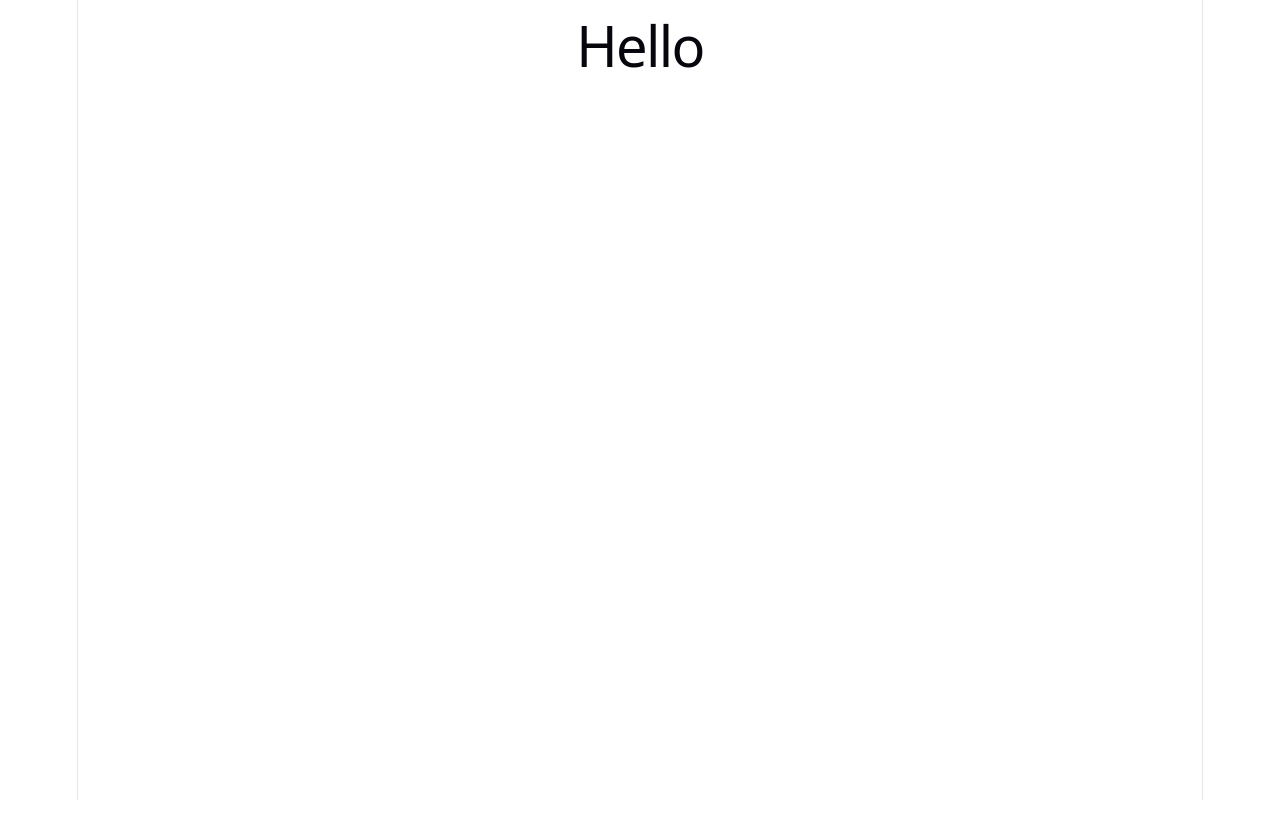
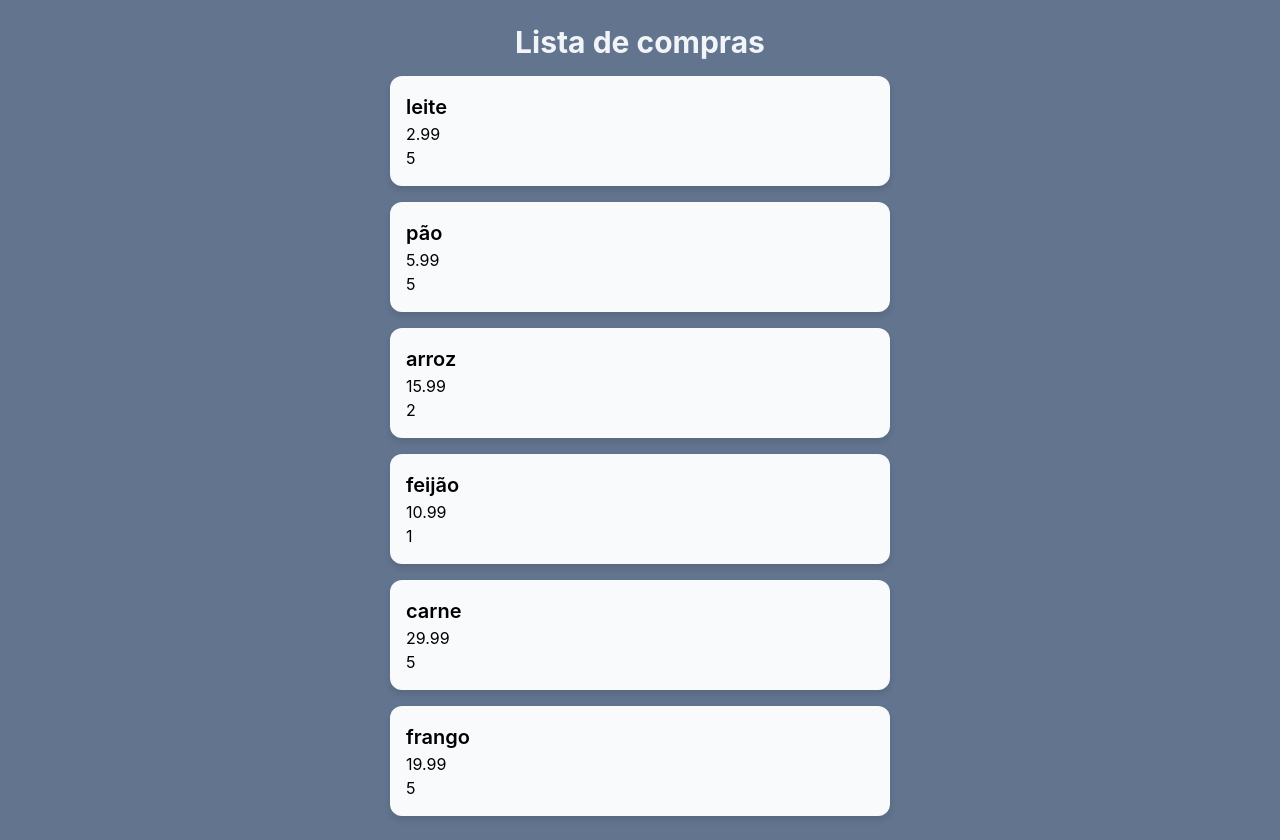
Before and after one commit to Lipe-meira/lista-mercado, a React (Vite) app: page / in a window 1280 px wide. Before the commit the page ends 800 px from the top, so only its background shows below. Built offline with nearby package versions, Linux system fonts and the light colour scheme.

Commit message:
feat: exibe lista inicial de compras

```diff
--- a/package.json
+++ b/package.json
@@ -24,6 +24,7 @@
     "eslint-plugin-react-hooks": "^7.1.1",
     "eslint-plugin-react-refresh": "^0.5.3",
     "globals": "^17.6.0",
+    "prettier": "^3.8.4",
     "vite": "^8.1.0"
   }
 }
--- a/src/App.jsx
+++ b/src/App.jsx
@@ -1,8 +1,52 @@
 import { useState } from "react";
-import "./App.css";
+import Compras from "./components/listaCompras/Compras";
 
 function App() {
-  return <h1>Hello</h1>
+                  //implementar depois
+  const [compras, _setCompras] = useState([
+      {
+        nome: "leite",
+        valor: 2.99,
+        quantidade: 5,
+      },
+      {
+        nome: "pão",
+        valor: 5.99,
+        quantidade: 5,
+      },
+      {
+        nome: "arroz",
+        valor: 15.99,
+        quantidade: 2,
+      },
+      {
+        nome: "feijão",
+        valor: 10.99,
+        quantidade: 1,
+      },
+      {
+        nome: "carne",
+        valor: 29.99,
+        quantidade: 5,
+      },
+      {
+        nome: "frango",
+        valor: 19.99,
+        quantidade: 5,
+      },
+
+  ]);
+
+  return (
+    <div className="w-full min-h-screen bg-slate-500 flex justify-center p-6">
+      <div className="w-full max-w-[500px] space-y-4">
+        <h1 className="text-3xl text-slate-100 font-bold text-center">
+          Lista de compras
+        </h1>
+        <Compras compras={compras} />
+      </div>
+    </div>
+  );
 }
 
 export default App;
--- a/src/components/Compras.jsx
+++ /dev/null
@@ -1,9 +0,0 @@
-
-
-function Compras() {
-    return (
-        <h1></h1>
-    )
-}
-
-export default Compras
--- /dev/null
+++ b/src/components/listaCompras/Compras.css
@@ -0,0 +1,18 @@
+.lista-compras {
+  display: flex;
+  flex-direction: column;
+  gap: 16px;
+}
+
+.card-compra {
+  padding: 16px;
+  border-radius: 12px;
+  background: #f8fafc;
+  box-shadow: 0 4px 6px #0000001a;
+}
+
+.nome-compra {
+  color: #000;
+  font-size: 20px;
+  font-weight: 600;
+}
--- /dev/null
+++ b/src/components/listaCompras/Compras.jsx
@@ -0,0 +1,17 @@
+import "./Compras.css";
+
+function Compras(props) {
+  return (
+    <div className="lista-compras">
+      {props.compras.map((compra) => (
+        <div key={compra.nome} className="card-compra">
+          <p className="nome-compra">{compra.nome}</p>
+          <p>{compra.valor}</p>
+          <p>{compra.quantidade}</p>
+        </div>
+      ))}
+    </div>
+  );
+}
+
+export default Compras;
--- a/src/index.css
+++ b/src/index.css
@@ -1,111 +1,5 @@
-:root {
-  --text: #6b6375;
-  --text-h: #08060d;
-  --bg: #fff;
-  --border: #e5e4e7;
-  --code-bg: #f4f3ec;
-  --accent: #aa3bff;
-  --accent-bg: rgba(170, 59, 255, 0.1);
-  --accent-border: rgba(170, 59, 255, 0.5);
-  --social-bg: rgba(244, 243, 236, 0.5);
-  --shadow:
-    rgba(0, 0, 0, 0.1) 0 10px 15px -3px, rgba(0, 0, 0, 0.05) 0 4px 6px -2px;
+@import "tailwindcss";
 
-  --sans: system-ui, 'Segoe UI', Roboto, sans-serif;
-  --heading: system-ui, 'Segoe UI', Roboto, sans-serif;
-  --mono: ui-monospace, Consolas, monospace;
-
-  font: 18px/145% var(--sans);
-  letter-spacing: 0.18px;
-  color-scheme: light dark;
-  color: var(--text);
-  background: var(--bg);
-  font-synthesis: none;
-  text-rendering: optimizeLegibility;
-  -webkit-font-smoothing: antialiased;
-  -moz-osx-font-smoothing: grayscale;
-
-  @media (max-width: 1024px) {
-    font-size: 16px;
-  }
+.compras p {
+  text-align: center;
 }
-
-@media (prefers-color-scheme: dark) {
-  :root {
-    --text: #9ca3af;
-    --text-h: #f3f4f6;
-    --bg: #16171d;
-    --border: #2e303a;
-    --code-bg: #1f2028;
-    --accent: #c084fc;
-    --accent-bg: rgba(192, 132, 252, 0.15);
-    --accent-border: rgba(192, 132, 252, 0.5);
-    --social-bg: rgba(47, 48, 58, 0.5);
-    --shadow:
-      rgba(0, 0, 0, 0.4) 0 10px 15px -3px, rgba(0, 0, 0, 0.25) 0 4px 6px -2px;
-  }
-
-  #social .button-icon {
-    filter: invert(1) brightness(2);
-  }
-}
-
-body {
-  margin: 0;
-}
-
-#root {
-  width: 1126px;
-  max-width: 100%;
-  margin: 0 auto;
-  text-align: center;
-  border-inline: 1px solid var(--border);
-  min-height: 100svh;
-  display: flex;
-  flex-direction: column;
-  box-sizing: border-box;
-}
-
-h1,
-h2 {
-  font-family: var(--heading);
-  font-weight: 500;
-  color: var(--text-h);
-}
-
-h1 {
-  font-size: 56px;
-  letter-spacing: -1.68px;
-  margin: 32px 0;
-  @media (max-width: 1024px) {
-    font-size: 36px;
-    margin: 20px 0;
-  }
-}
-h2 {
-  font-size: 24px;
-  line-height: 118%;
-  letter-spacing: -0.24px;
-  margin: 0 0 8px;
-  @media (max-width: 1024px) {
-    font-size: 20px;
-  }
-}
-p {
-  margin: 0;
-}
-
-code,
-.counter {
-  font-family: var(--mono);
-  display: inline-flex;
-  border-radius: 4px;
-  color: var(--text-h);
-}
-
-code {
-  font-size: 15px;
-  line-height: 135%;
-  padding: 4px 8px;
-  background: var(--code-bg);
-}
```
Also changed, not shown: 1 other file (tests, documents, lock files or other folders).
